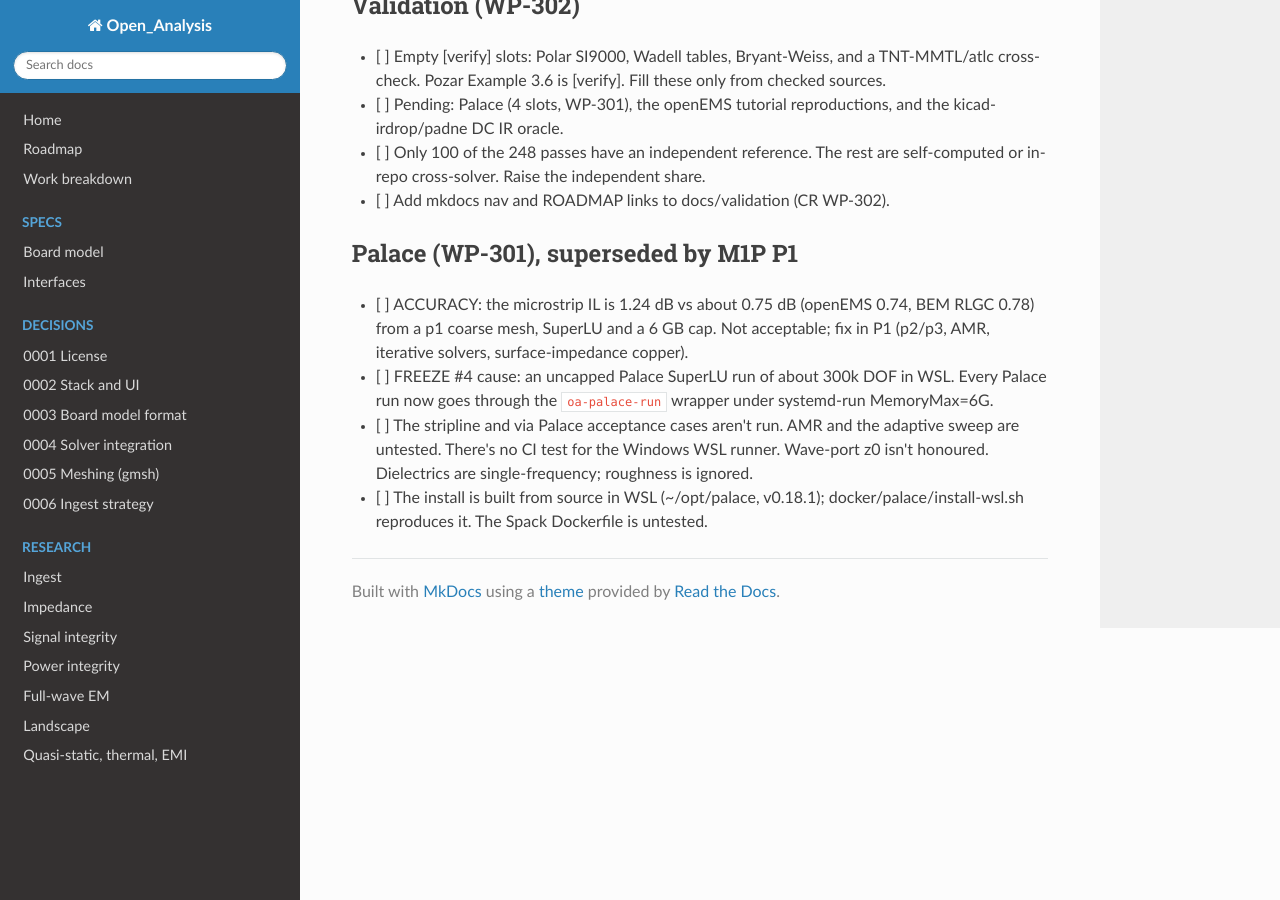
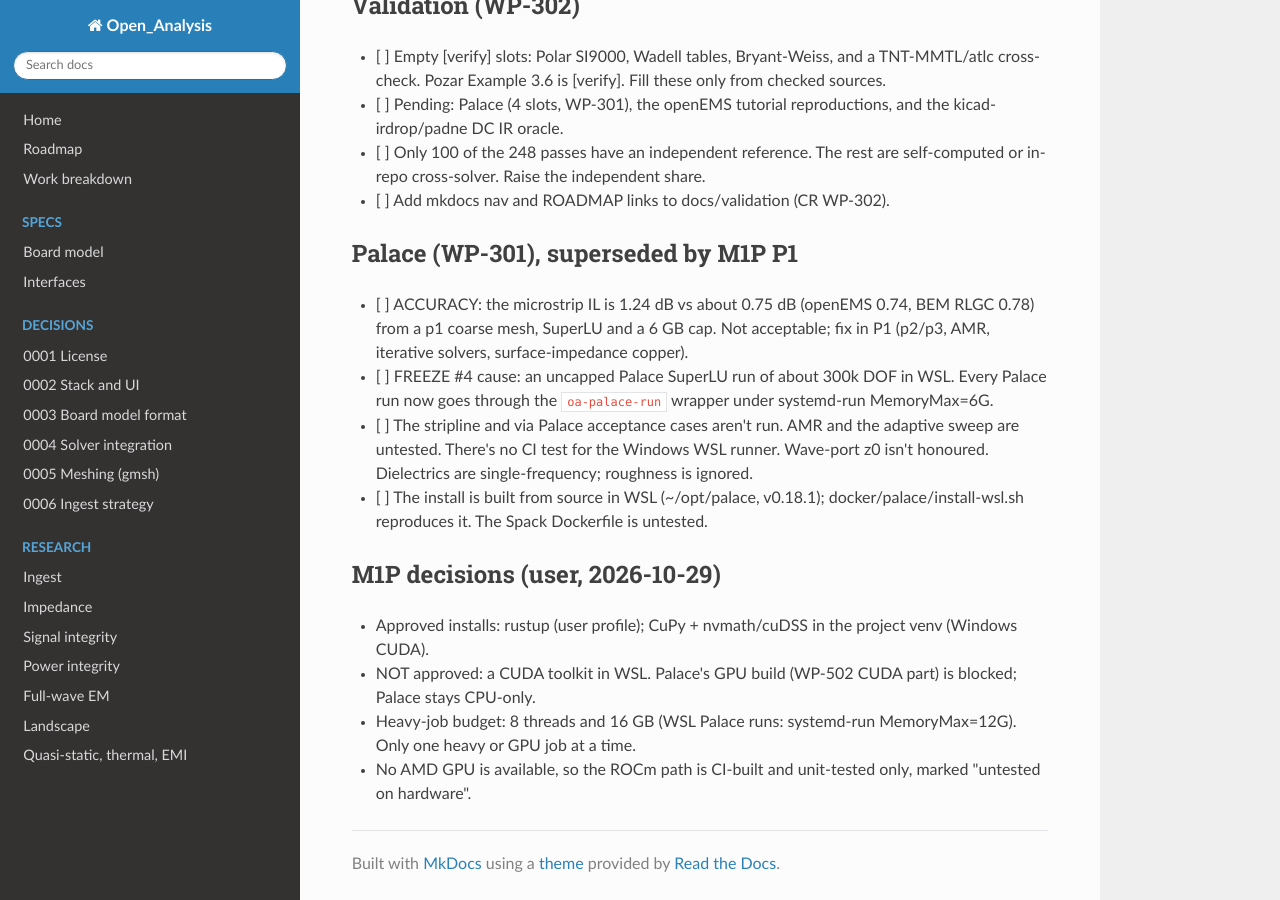
Before and after one commit to C-My-Code/Open_Analysis, an MkDocs documentation site: the page built from docs/FOLLOWUPS.md, in a window 1280 px wide and 900 px high, scrolled down 5331 px. Built offline with MkDocs 1.6.1, drawn with Linux system fonts in a browser that asks for light colours; nearby versions of some CDN libraries.

Commit message:
M1P: record user decisions on installs, budget, AMD testing
Co-Authored-By: Claude Opus 5.5 <noreply@anthropic.com>
Claude-Session: https://claude.ai/code/session_011igm87KKv2vvAPV69iyBbW

```diff
--- a/docs/FOLLOWUPS.md
+++ b/docs/FOLLOWUPS.md
@@ -132,3 +132,9 @@ The integrator tracks known gaps found while merging work packages here. Each it
 - [ ] FREEZE #4 cause: an uncapped Palace SuperLU run of about 300k DOF in WSL. Every Palace run now goes through the `oa-palace-run` wrapper under systemd-run MemoryMax=6G.
 - [ ] The stripline and via Palace acceptance cases aren't run. AMR and the adaptive sweep are untested. There's no CI test for the Windows WSL runner. Wave-port z0 isn't honoured. Dielectrics are single-frequency; roughness is ignored.
 - [ ] The install is built from source in WSL (~/opt/palace, v0.18.1); docker/palace/install-wsl.sh reproduces it. The Spack Dockerfile is untested.
+
+## M1P decisions (user, 2026-10-29)
+- Approved installs: rustup (user profile); CuPy + nvmath/cuDSS in the project venv (Windows CUDA).
+- NOT approved: a CUDA toolkit in WSL. Palace's GPU build (WP-502 CUDA part) is blocked; Palace stays CPU-only.
+- Heavy-job budget: 8 threads and 16 GB (WSL Palace runs: systemd-run MemoryMax=12G). Only one heavy or GPU job at a time.
+- No AMD GPU is available, so the ROCm path is CI-built and unit-tested only, marked "untested on hardware".
```
